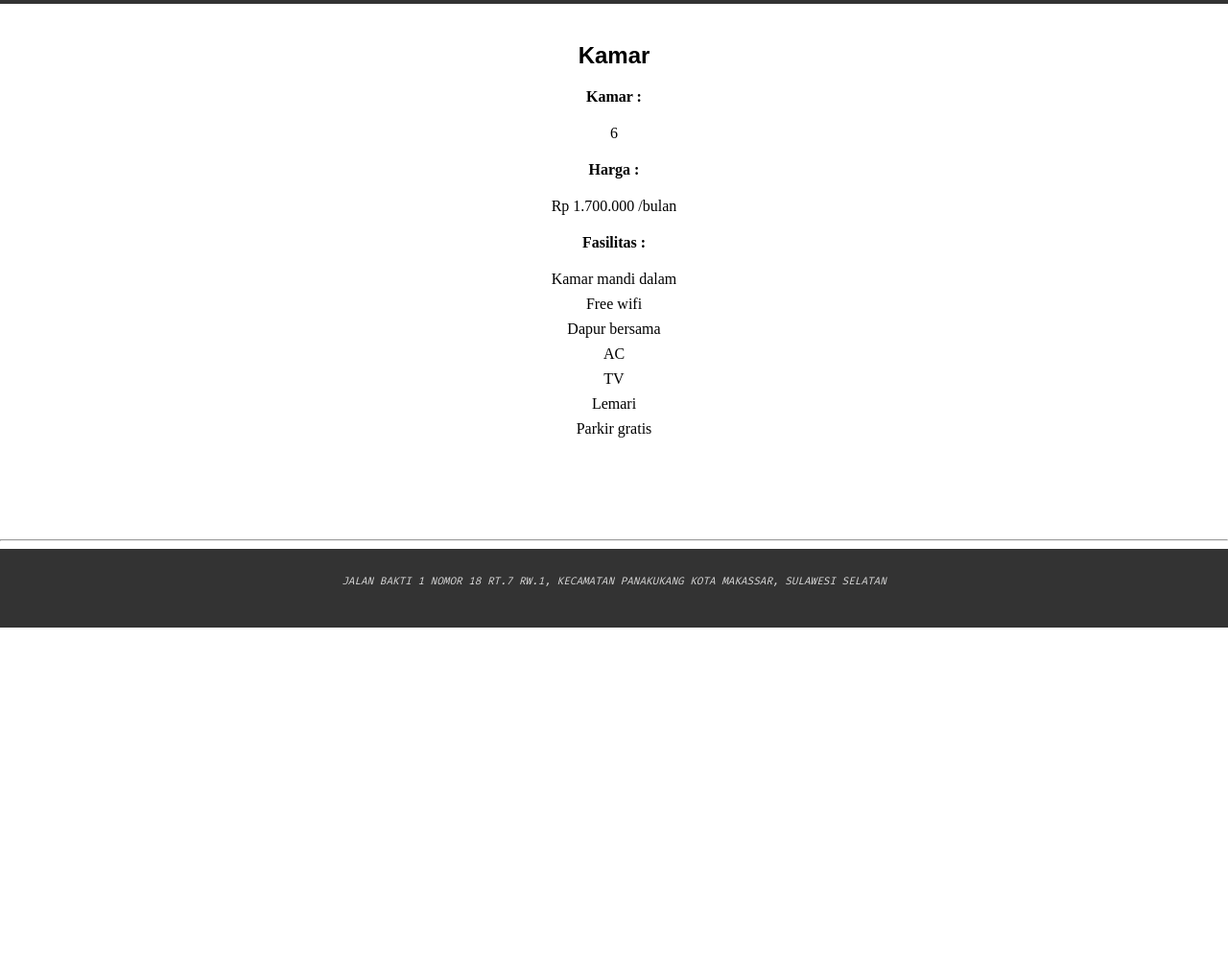
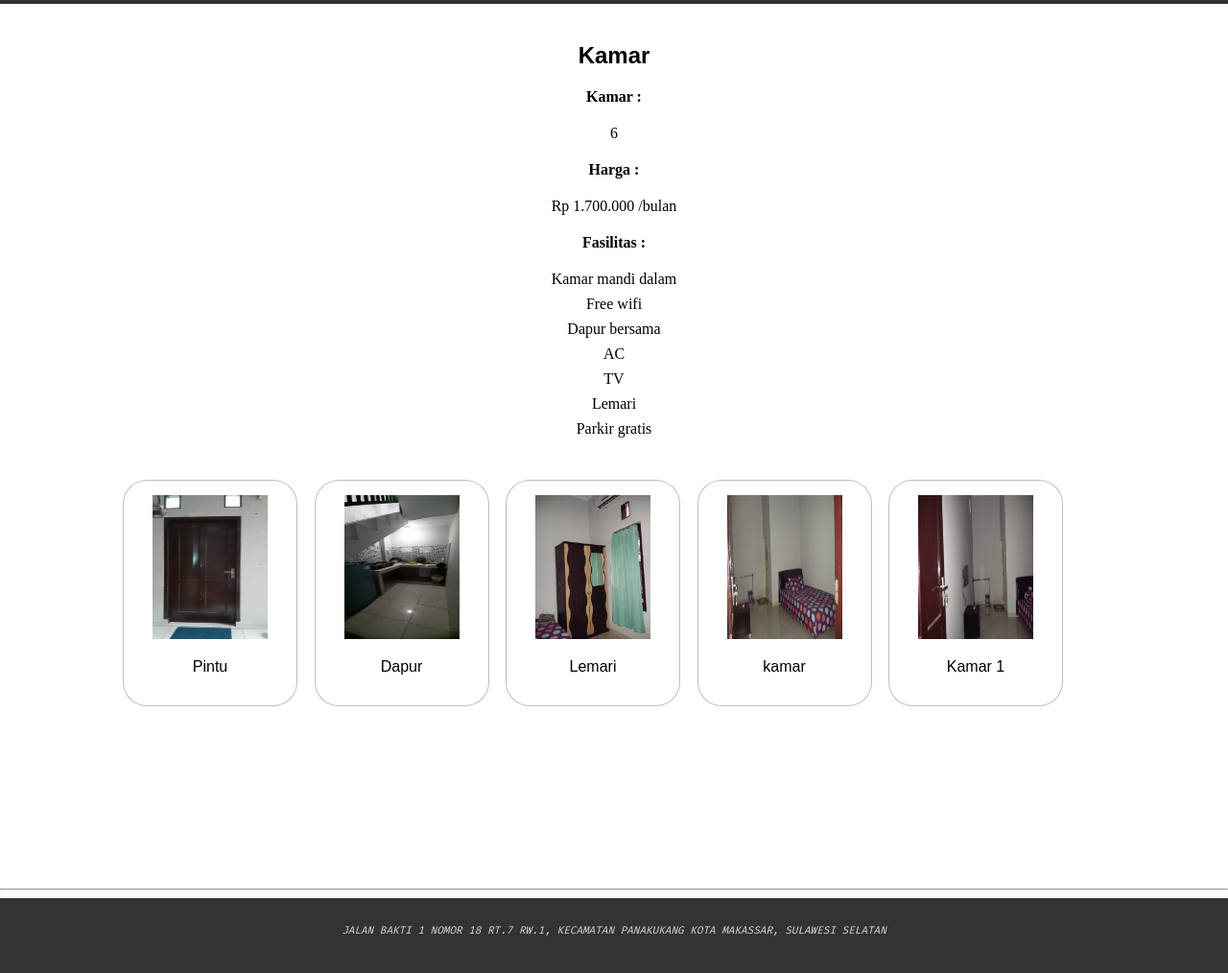
Before and after one commit to cskusuma14/cskusuma14.github.io, a plain HTML site: page kamar.html in a window 1280 px wide. Shown: the part 76-1090 px from the top of the page at 96% size. Before the commit the page ends 800 px from the top, so only its background shows below. Drawn offline with Linux system fonts and the light colour scheme.

```diff
--- a/kamar.html
+++ b/kamar.html
@@ -52,8 +52,33 @@
                     <li>Parkir gratis</li>
                 </ul>
             </div>
-            <br><br><br>
 
+            <div id="indexKamar" class="indexKamar">
+                <div class="indexKamarKategori">
+                    <div class="kotakKiri">
+                        <a href="#"><img src="pintu.jpg"></a>
+                        <p>Pintu</p>
+                    </div>
+                    <div class="kotakKiri">
+                        <a href="#"><img src="dapur.jpg"></a>
+                        <p>Dapur</p>
+                    </div>
+                    <div class="kotakKiri">
+                        <a href="#"><img src="lemari.jpg"></a>
+                        <p>Lemari</p>
+                    </div>
+                    <div class="kotakKiri">
+                        <a href="#"><img src="kamar.jpg"></a>
+                        <p>kamar</p>
+                    </div>
+                    <div class="kotakKiri">
+                        <a href="#"><img src="kamar1.jpg"></a>
+                        <p>Kamar 1</p>
+                    </div>
+
+                </div>
+              </div>
+            <br>
             <hr>
           </section>
           <footer id="contact">
```
Also changed, not shown: kontak.html (+2 -2 lines).
